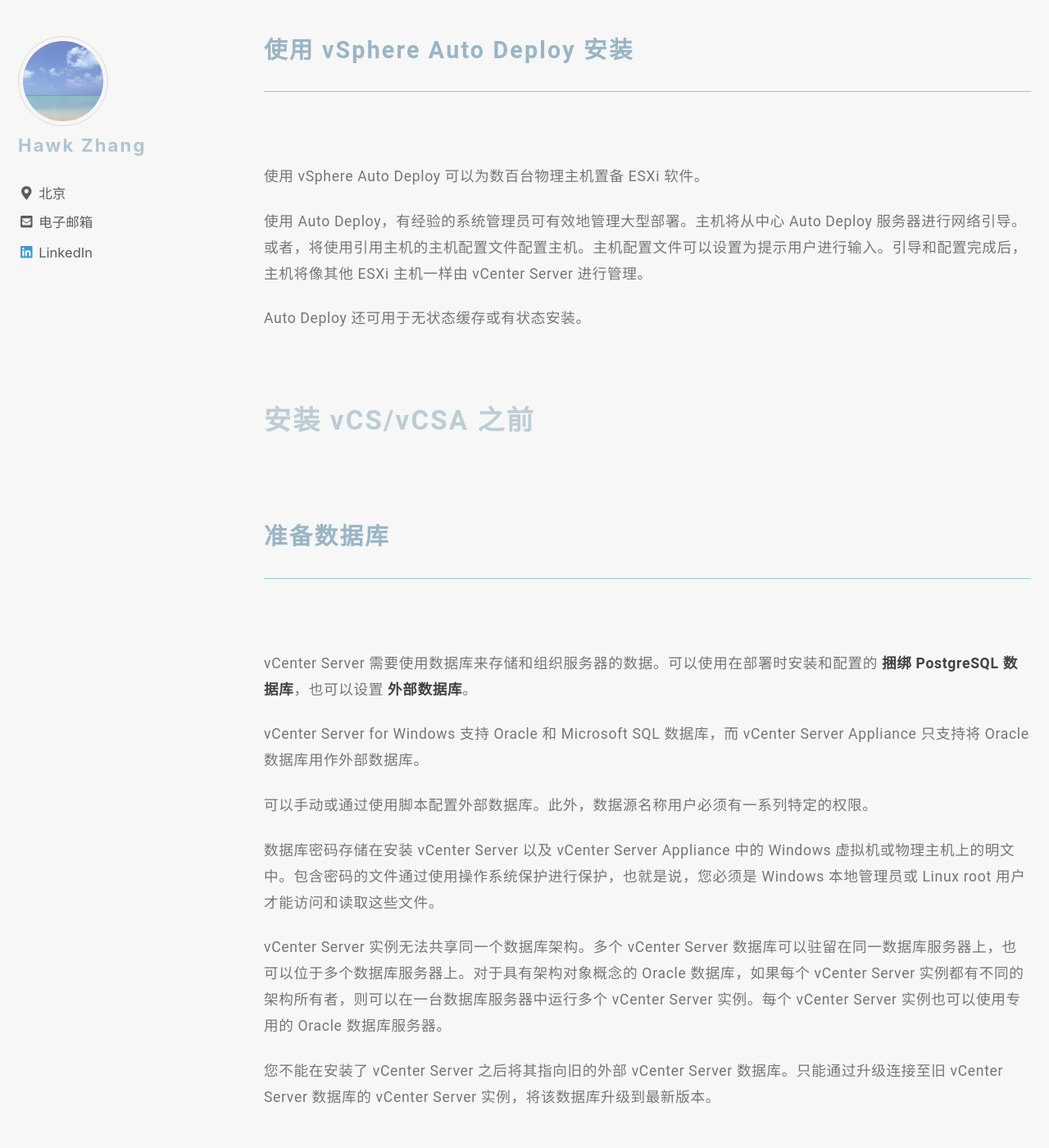
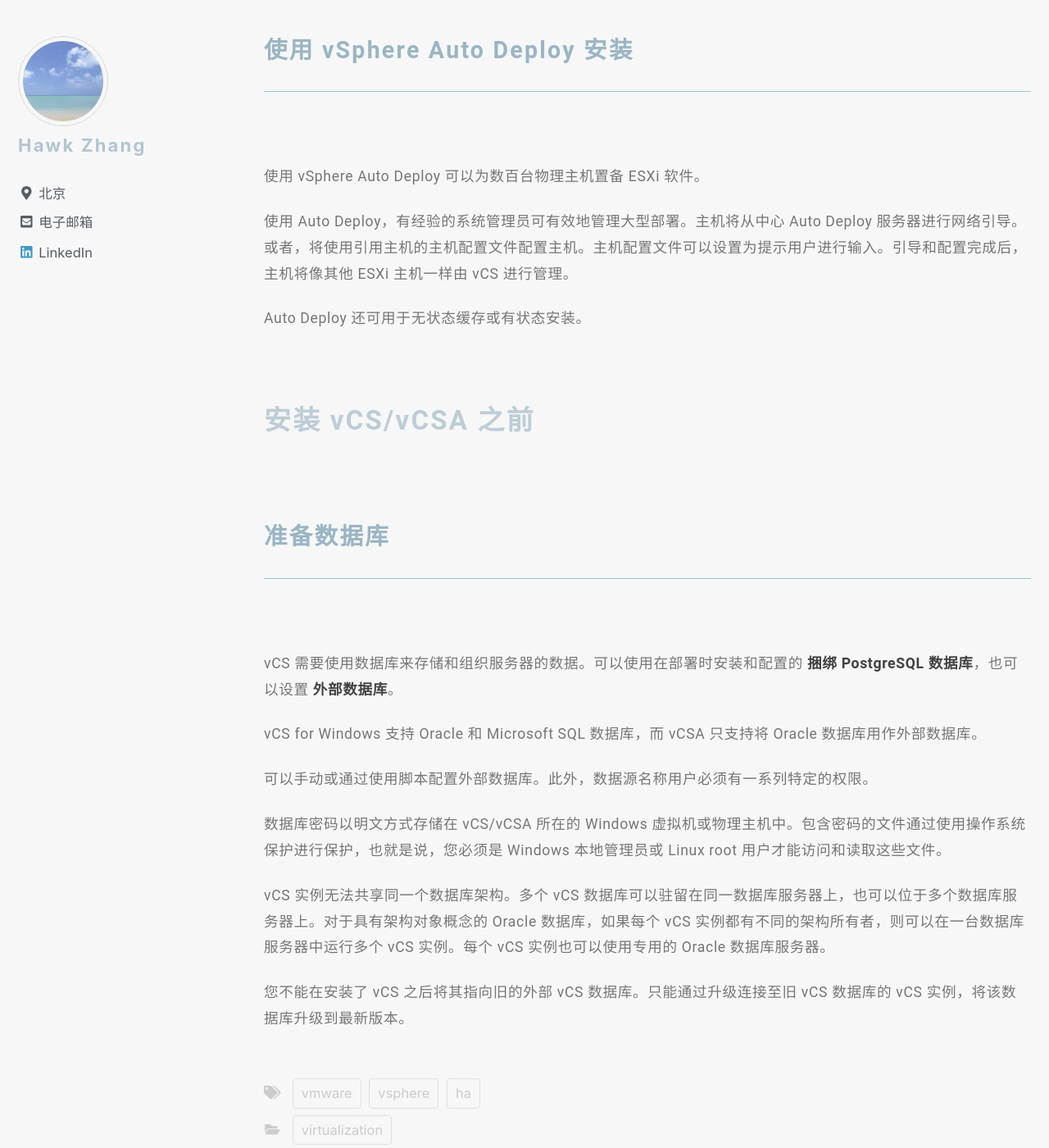
Before and after one commit to narru888/linotes_note, a Jekyll site: the page built from _posts/virtualizaion/2018-04-01-vsphere.setup.md, in a window 1280 px wide and 1400 px high, scrolled down 31816 px. Shown: the whole window at 82% size. Built offline with Jekyll 4.4.1, drawn with Linux system fonts in a browser that asks for light colours; nearby versions of some CDN libraries; a script that is not in the unit is left out; some of the changed text lies outside the part shown.

Commit message:
update on 2018-11-28 19:51:01 CST

```diff
--- a/_posts/virtualizaion/2018-04-01-vsphere.setup.md
+++ b/_posts/virtualizaion/2018-04-01-vsphere.setup.md
@@ -627,7 +627,7 @@
 
 使用 `ks.cfg` 脚本安装 ESXi 时，默认 root 密码为 `mypassword`。
 
-不能在安装介质上修改默认脚本。安装后，可使用 vSphere Web Client 登录到 vCenter Server 并修改默认设置。
+不能在安装介质上修改默认脚本。安装后，可使用 vSphere Web Client 登录到 vCS 并修改默认设置。
 
 默认脚本包含以下命令：
 
@@ -1132,7 +1132,7 @@
 
 使用 vSphere Auto Deploy 可以为数百台物理主机置备 ESXi 软件。
 
-使用 Auto Deploy，有经验的系统管理员可有效地管理大型部署。主机将从中心 Auto Deploy 服务器进行网络引导。或者，将使用引用主机的主机配置文件配置主机。主机配置文件可以设置为提示用户进行输入。引导和配置完成后，主机将像其他 ESXi 主机一样由 vCenter Server 进行管理。
+使用 Auto Deploy，有经验的系统管理员可有效地管理大型部署。主机将从中心 Auto Deploy 服务器进行网络引导。或者，将使用引用主机的主机配置文件配置主机。主机配置文件可以设置为提示用户进行输入。引导和配置完成后，主机将像其他 ESXi 主机一样由 vCS 进行管理。
 
 Auto Deploy 还可用于无状态缓存或有状态安装。
 
@@ -1169,14 +1169,14 @@
 
 ### 准备数据库
 
-vCenter Server 需要使用数据库来存储和组织服务器的数据。可以使用在部署时安装和配置的 **捆绑 PostgreSQL 数据库**，也可以设置 **外部数据库**。
+vCS 需要使用数据库来存储和组织服务器的数据。可以使用在部署时安装和配置的 **捆绑 PostgreSQL 数据库**，也可以设置 **外部数据库**。
 
-vCenter Server for Windows 支持 Oracle 和 Microsoft SQL 数据库，而 vCenter Server Appliance 只支持将 Oracle 数据库用作外部数据库。
+vCS for Windows 支持 Oracle 和 Microsoft SQL 数据库，而 vCSA 只支持将 Oracle 数据库用作外部数据库。
 
 可以手动或通过使用脚本配置外部数据库。此外，数据源名称用户必须有一系列特定的权限。
 
-数据库密码存储在安装 vCenter Server 以及 vCenter Server Appliance 中的 Windows 虚拟机或物理主机上的明文中。包含密码的文件通过使用操作系统保护进行保护，也就是说，您必须是 Windows 本地管理员或 Linux root 用户才能访问和读取这些文件。
+数据库密码以明文方式存储在 vCS/vCSA 所在的 Windows 虚拟机或物理主机中。包含密码的文件通过使用操作系统保护进行保护，也就是说，您必须是 Windows 本地管理员或 Linux root 用户才能访问和读取这些文件。
 
-vCenter Server 实例无法共享同一个数据库架构。多个 vCenter Server 数据库可以驻留在同一数据库服务器上，也可以位于多个数据库服务器上。对于具有架构对象概念的 Oracle 数据库，如果每个 vCenter Server 实例都有不同的架构所有者，则可以在一台数据库服务器中运行多个 vCenter Server 实例。每个 vCenter Server 实例也可以使用专用的 Oracle 数据库服务器。
+vCS 实例无法共享同一个数据库架构。多个 vCS 数据库可以驻留在同一数据库服务器上，也可以位于多个数据库服务器上。对于具有架构对象概念的 Oracle 数据库，如果每个 vCS 实例都有不同的架构所有者，则可以在一台数据库服务器中运行多个 vCS 实例。每个 vCS 实例也可以使用专用的 Oracle 数据库服务器。
 
-您不能在安装了 vCenter Server 之后将其指向旧的外部 vCenter Server 数据库。只能通过升级连接至旧 vCenter Server 数据库的 vCenter Server 实例，将该数据库升级到最新版本。
+您不能在安装了 vCS 之后将其指向旧的外部 vCS 数据库。只能通过升级连接至旧 vCS 数据库的 vCS 实例，将该数据库升级到最新版本。
```
